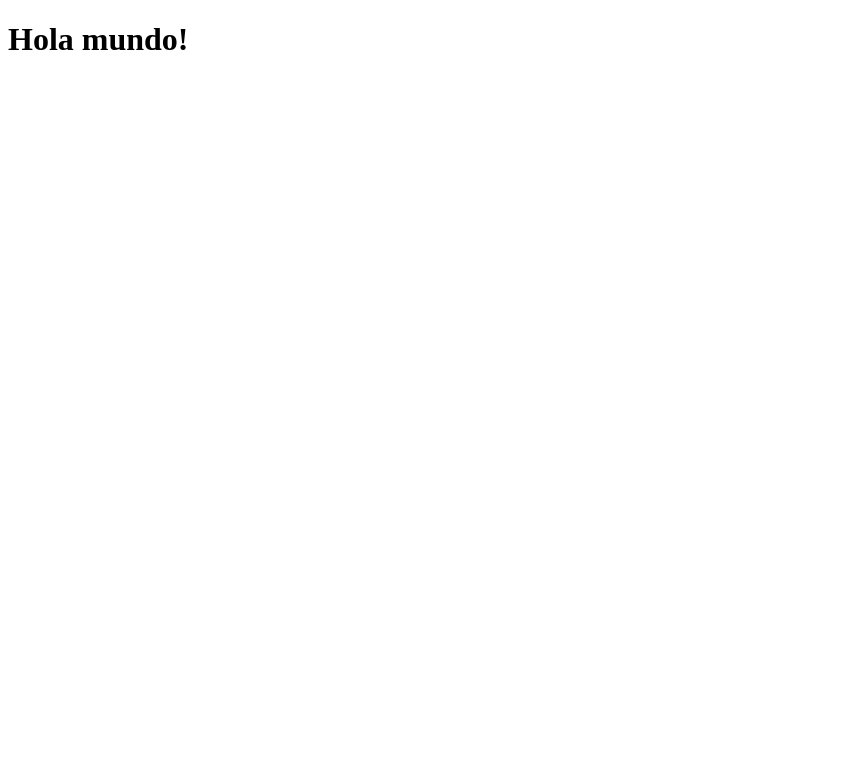
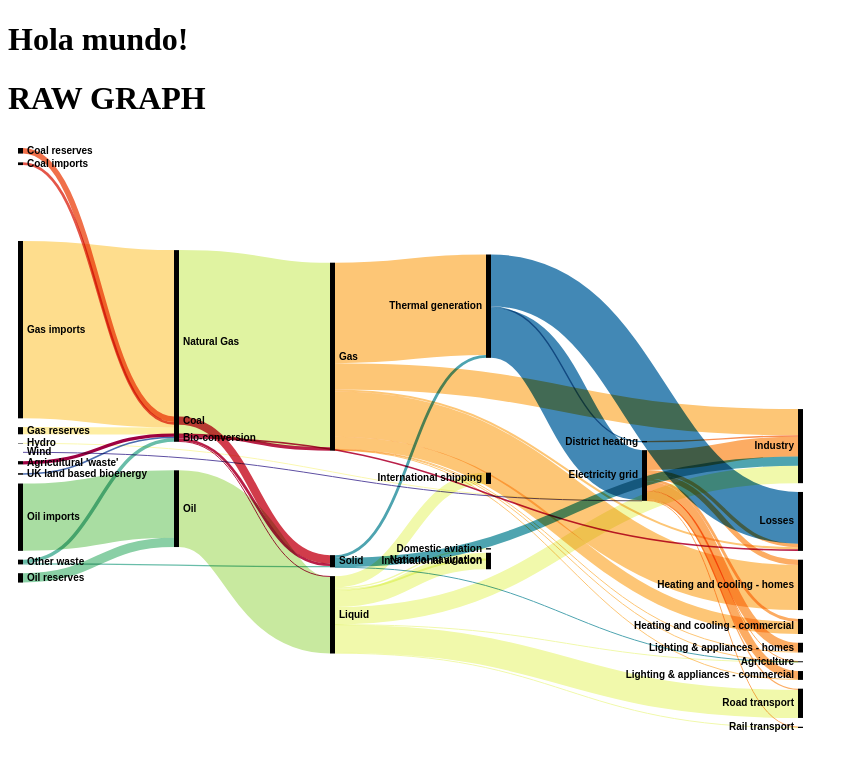
Before and after one commit to agaversa/infovis, a plain HTML site: page index.html in a window 1280 px wide. Shown: the whole page, without its empty margins (0-858 px from the left). Drawn offline with Linux system fonts and the light colour scheme.

Commit message:
Update index.html

```diff
--- a/index.html
+++ b/index.html
@@ -7,5 +7,9 @@
 </head>
 <body>
 <h1>Hola mundo!</h1>
+
+  <h1>RAW GRAPH</h1>
+<object type="image/svg+xml" data="viz.svg">
+
 </body>
 </html>
```
